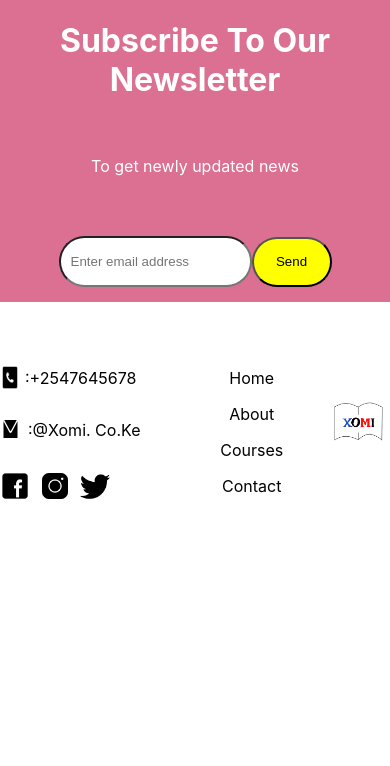
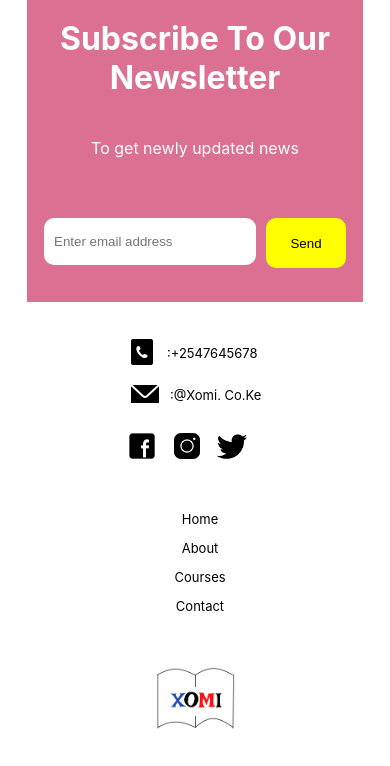
Before and after one commit to akirachix/Code-Crushers-Informational, a React (Create React App) app in the folder xomi-website/: page / in a window 390 px wide. Shown: the top 766 px of the page. Built offline with nearby package versions, Linux system fonts and the light colour scheme.

Commit message:
added codee

```diff
--- a/xomi-website/src/Footer/index.css
+++ b/xomi-website/src/Footer/index.css
@@ -3,24 +3,41 @@
   align-items: center;
   background-color: palevioletred;
   height: 300px;
+  width: 1800px;
+}
+.tel{
+  font-size:x-large;
 }
 .text{
-    height: 45px;
-    border-radius: 40px;
+  height: 47px;
+  border-radius: 5px;
   padding-left: 10px;
+  width: 500px;
+  border: none;
+  border-color: white;
 }
+
 .headers{
   color: white;
-    margin-top: 30px;
+  margin-top: -20px;
+  font-size: xx-large;
+}
+.header2{
+ font-size: x-large;
+ margin-top: -50px;
 }
 .button{
   height: 50px;
-    border-radius: 40px;
-    width: 80px;
+  border-radius: 5px;
+  width: 100px;
+  border: none;
   background-color: yellow;
 }
 .email-signup{
   margin-top: 60px;
+  display: flex;
+  justify-content: center;
+  gap: 10px;
 }
 .div{
   display: flex;
@@ -41,21 +58,37 @@
 .det{
   display: block;
 }
+
 .images{
-    margin-right: 310px;
+  margin-right: 610px;
   display: flex;
   gap: 15px;
   margin-top: 15px;
 }
+.email{
+font-size: x-large;
+}
+#facebook{
+width: 60px;
+width: 60px;
+}
+#instagram{
+width: 60px;
+width: 60px;
+}
+#x{
+width: 60px;
+width: 60px;
+}
 .tele{
-    width: 35px;
-    height: 35px;
-    margin-top:5px ;
+  width: 40px;
+  height: 40px;
+  margin-top:20px ;
 }
 #mail{
-    width: 30px;
-    height: 40px;
-    margin-top: 5px;
+  width: 40px;
+  height: 45px;
+  margin-top: 17px;
   margin-left: 3px;
 }
 .contact-info{
@@ -63,11 +96,14 @@
   margin-top: 50px;
 }
 .navigation{
-    margin-right:350px ;
+  margin-right:600px ;
+  font-size: x-large;
 }
+
 #xomi{
-    width: 150px;
+  width: 250px;
   margin-top: 40px;
+
 }
 @media all and (min-width:320px) and (max-width:480px){
 .banner-text{
@@ -75,26 +111,148 @@
   align-items: center;
   background-color: palevioletred;
   height: 300px;
+  width: 330px;
   margin-top: -25px;
+
 }
-
+.tel{
+  font-size:small;
+}
 .text{
   height: 45px;
-    border-radius: 40px;
+  border-radius: 10px;
   padding-left: 10px;
+  width: 200px;
+  border-color: white;
 }
 .headers{
   color: white;
-    margin-top: 10px;
+  margin-top: -2px;
+  font-size: medium;
+}
+.header2{
+ font-size: medium;
+ margin-top: -0px;
 }
 .button{
   height: 50px;
-    border-radius: 40px;
+  border-radius: 10px;
   width: 80px;
+  border-color: yellow;
   background-color: yellow;
 }
 .email-signup{
   margin-top: 60px;
+}
+.div{
+  display: flex;
+  justify-content: center;
+}
+.texts{
+  text-align: center;
+}
+.mail-texts{
+  display: flex;
+  gap: 10px;
+  display: flex;
+
+}
+.tele-texts{
+  display: flex;
+  gap: 10px;
+}
+.det{
+  display: block;
+}
+.images{
+  margin-right: 10px;
+  display: flex;
+  gap: 15px;
+  margin-top: 15px;
+}
+.email{
+font-size:small;
+}
+#facebook{
+width: 30px;
+height: 30px;
+}
+#insta{
+width: 30px;
+height: 30px;
+}
+#x{
+width: 30px;
+height:  30px;
+}
+.tele{
+  width: 30px;
+  height: 30px;
+  margin-top:5px ;
+  font-size: small;
+}
+#mail{
+  width: 30px;
+  height: 30px;
+  margin-top: 5px;
+  margin-left: 3px;
+
+}
+.contact-info{
+  display: block;
+  margin-top: 30px;
+}
+.navigation{
+  margin-right:30px ;
+  font-size:small;
+}
+.details{
+margin-left: 100px;
+margin-bottom: 50px;
+}
+#xomi{
+  width: 80px;
+  margin-top: 40px;
+}
+}
+@media all and (min-width:769px) and (max-width:1024px){
+.banner-text{
+  border: solid palevioletred;
+  align-items: center;
+  background-color: palevioletred;
+  height: 300px;
+  width: 800px;
+}
+.tel{
+  font-size:large;
+}
+.text{
+  height: 50px;
+  border-radius: 10px;
+  padding-left: 10px;
+  border-color: white;
+  width: 200px;
+}
+
+.headers{
+  color: white;
+  margin-top: -20px;
+  font-size: large;
+}
+.header2{
+ font-size: large;
+ margin-top: -0px;
+}
+.button{
+  height: 50px;
+  border-radius: 10px;
+  width: 150px;
+  border-color: yellow;
+  background-color: yellow;
+}
+.email-signup{
+  margin-top: 60px;
+
 }
 .div{
   display: flex;
@@ -110,56 +268,61 @@
 }
 .tele-texts{
   display: flex;
-    gap: 5px;
+  align-items: center;
+  gap: 10px;
 }
 .det{
   display: block;
 }
+
+.images{
+  margin-right: 110px;
+  display: flex;
+  gap: 15px;
+  margin-top: 10px;
+}
+.email{
+font-size:large;
+}
 #facebook{
-  width: 30px;
-  height: 30px;
+width: 40px;
+height: 40px;
 }
 #insta{
-  width: 30px;
-  height: 30px;
+width: 40px;
+height: 40px;
 }
 #x{
-  width: 30px;
-  height: 30px;
-}
-.images{
-    margin-right: 3px;
-    display: flex;
-    gap: 10px;
-    margin-top: 15px;
-
+width: 40px;
+height: 40px;
 }
 .tele{
-    width: 20px;
-    height: 25px;
-    margin-top:13px ;
+  width: 40px;
+  height: 40px;
+  margin-top:5px ;
 }
 #mail{
-    width: 15px;
-    height: 30px;
-    margin-top: 10px;
+  width: 40px;
+  height: 45px;
+  margin-top: 5px;
   margin-left: 3px;
 }
 .contact-info{
   display: flex;
-    justify-content: space-between;
   margin-top: 50px;
 }
 .navigation{
-    margin-right:10px ;
+  margin-right:150px ;
+  font-size: large;
 }
+
 #xomi{
-    width: 50px;
-    margin-top: 50px;
-    margin-right: 7px;
-}
-}
-@media all and (min-width:769px) and (max-width:1024px){
+  width: 150px;
+  margin-top: 40px;
+  margin-left: 70px;
+
+}}
+@media all and (min-width:481px) and (max-width:768px){
 .banner-text{
   border: solid palevioletred;
   align-items: center;
@@ -170,7 +333,7 @@
 
 .text{
   height: 45px;
-    border-radius: 40px;
+  border-radius: 10px;
   padding-left: 10px;
 }
 .headers{
@@ -182,111 +345,17 @@
 }
 .button{
   height: 50px;
-    border-radius: 40px;
+  border-radius: 10px;
   width: 80px;
   background-color: yellow;
+  border: none;
 }
 .email-signup{
   margin-top: 60px;
 }
 .div{
   display: flex;
-
 }
-
-.texts{
-    text-align: center;
-}
-.mail-texts{
-    display: flex;
-    gap: 10px;
-}
-.tele-texts{
-    display: flex;
-    gap: 5px;
-}
-.det{
-    display: block;
-}
-#facebook{
-  width: 50px;
-  height: 50px;
-}
-#insta{
-  width: 50px;
-  height: 50px;
-}
-#x{
-  width: 50px;
-  height: 50px;
-}
-.images{
-    margin-right: 3px;
-    display: flex;
-    gap: 10px;
-    margin-top: 15px;
-
-}
-.tele{
-    width: 60px;
-    height: 50px;
-    margin-top:5px ;
-}
-#mail{
-    width: 50px;
-    height: 50px;
-    margin-top: 5px;
-    margin-left: 3px;
-}
-.contact-info{
-    display: flex;
-    justify-content: space-between;
-    margin-top: 30px;
-}
-.navigation{
-    margin-right:40px ;
-}
-#xomi{
-    width: 100px;
-    margin-top: 30px;
-    margin-right: 5px;
-}
-}
-@media all and (min-width:481px) and (max-width:768px){
-  .banner-text{
-    border: solid palevioletred;
-    align-items: center;
-    background-color: palevioletred;
-    height: 300px;
-    margin-top: -25px;
-  }
-
-  .text{
-    height: 45px;
-    border-radius: 40px;
-    padding-left: 10px;
-  }
-  .headers{
-    color: white;
-    margin-top: 10px;
-  }
-  .banner{
-    width: 1000px;
-  }
-  .button{
-    height: 50px;
-    border-radius: 40px;
-    width: 80px;
-    background-color: yellow;
-  }
-  .email-signup{
-    margin-top: 60px;
-  }
-  .div{
-    display: flex;
-
-  }
-
 .texts{
   text-align: center;
 }
@@ -353,12 +422,17 @@
   background-color: palevioletred;
   height: 300px;
   margin-top: -25px;
+  width: 1300px;
+  margin-left: -140px;
 }
-
+.details{
+margin-left: -80px;
+}
 .text{
   height: 45px;
-    border-radius: 40px;
+  border-radius: 5px;
   padding-left: 10px;
+  border: none;
 }
 .headers{
   color: white;
@@ -368,19 +442,25 @@
   width: 1000px;
 }
 .button{
-    height: 50px;
-    border-radius: 40px;
-    width: 80px;
-    background-color: yellow;
+  height: 48px;
+  border-radius: 5px;
+  border-color: yellow;
+  width: 110px;
+  border: none;
 }
 .email-signup{
   margin-top: 60px;
+  display: flex;
+  justify-content: center;
+  gap: 10px;
 }
 .div{
   display: flex;
 
 }
-
+.logo{
+margin-left: 200px;
+}
 .texts{
   text-align: center;
 }
@@ -417,26 +497,26 @@
 .tele{
   width: 60px;
   height: 50px;
-    margin-top:5px ;
+  margin-top:15px ;
 }
 #mail{
   width: 50px;
   height: 50px;
-    margin-top: 5px;
+  margin-top: 15px;
   margin-left: 3px;
 }
 .contact-info{
   display: flex;
   justify-content: space-between;
   margin-top: 30px;
+margin-right: 1100px;
 }
 .navigation{
-    margin-right:40px ;
+  margin-right:-1100px ;
 }
 #xomi{
   width: 100px;
   margin-top: 30px;
-    margin-right: 5px;
+  margin-right:-2200px;
 }
-
 }
--- a/xomi-website/src/Footer/index.js
+++ b/xomi-website/src/Footer/index.js
@@ -14,7 +14,7 @@ const Banner=()=> {
         <div className='headers'>
         <h1>Subscribe To Our Newsletter</h1>
         <br></br>
-        <p>To get newly updated news</p>
+        <p className='header2'>To get newly updated news</p>
         </div>
          <div className="email-signup">
           <input className="text" type="text" placeholder="Enter email address" />
@@ -27,11 +27,11 @@ const Banner=()=> {
         <div className='tele-texts'>
         <img className='tele' src={telephone} alt=''/>
 
-      <p>:+2547645678</p>
+      <p className='tel'>:+2547645678</p>
       </div>
       <div className='mail-texts'>
       <img id='mail' src={mail} alt=''/>
-        <p>:@Xomi. Co.Ke</p>
+        <p className='email'>:@Xomi. Co.Ke</p>
         </div>
         <div className='images'>
         <img id="facebook" src={facebook} alt='facebook socials'/>
```
Lines whose indentation alone changed are shown as unchanged.
